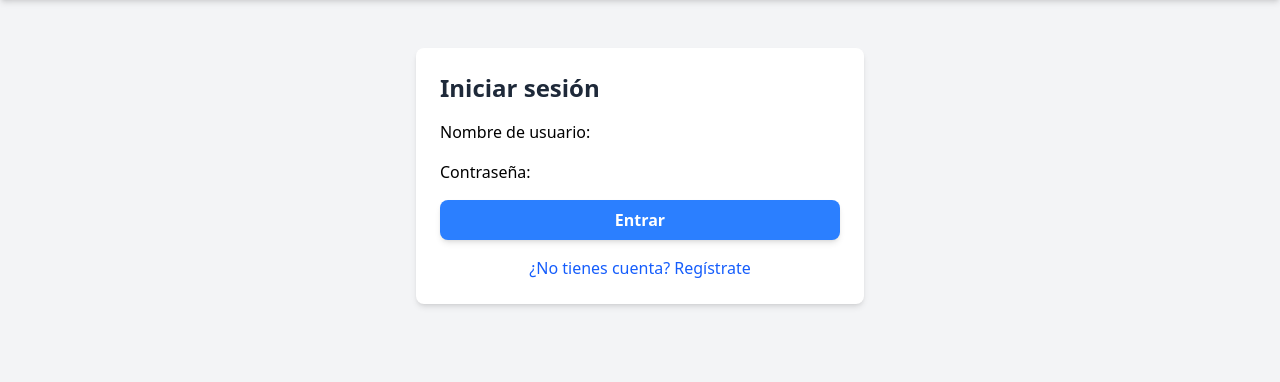
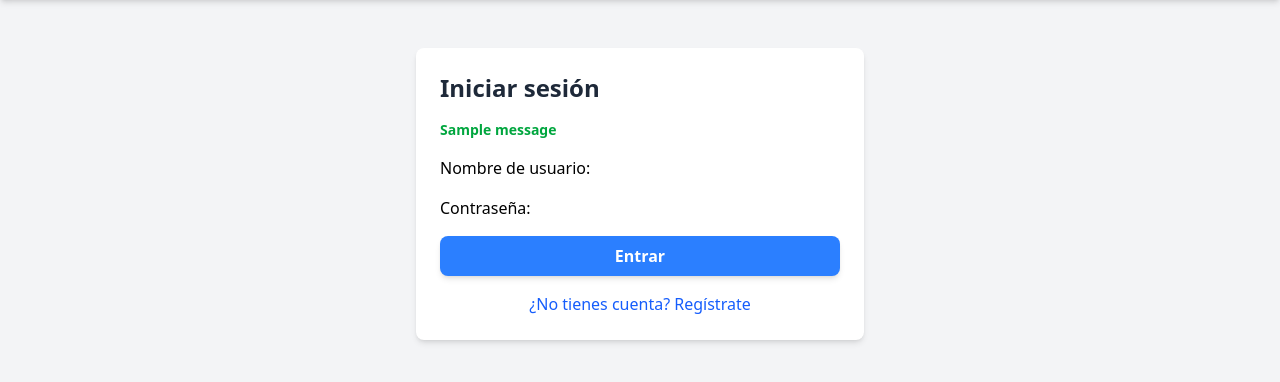
Before and after one commit to ulysses-ck/ifts-pp4-proyecto-integrador, a Django app: page /user/login/ in a window 1280 px wide. Shown: the part 64-446 px from the top of the page. Run offline with Django 5.2, Linux system fonts and the light colour scheme; tables that the repository leaves empty hold one stand-in row (values such as "Sample post"); one stand-in notice (Sample message) is shown; style sheets or scripts are compiled from the project's sources; some libraries are stand-ins or nearby versions.

Commit message:
feat: añadir visualización de mensajes a las plantillas de login y home.

```diff
--- a/apps/Usuarios/templates/login.html
+++ b/apps/Usuarios/templates/login.html
@@ -3,6 +3,15 @@
 <div class="container mx-auto px-4 py-8">
     <div class="max-w-md mx-auto bg-white rounded-lg shadow-md p-6">
         <h2 class="text-2xl font-bold text-gray-800 mb-4">Iniciar sesión</h2>
+        {% if messages %}
+        <ul class="mb-4">
+            {% for message in messages %}
+            <li class="font-semibold text-sm {% if 'error' in message.tags %}text-red-600{% elif 'success' in message.tags %}text-green-600{% else %}text-gray-600{% endif %}">
+                {{ message }}
+            </li>
+            {% endfor %}
+        </ul>
+        {% endif %}
 
         <form method="post" class="space-y-4">
             {% csrf_token %}
```
Also changed, not shown: apps/turn/templates/Home_turn.html (+12 -0 lines).
